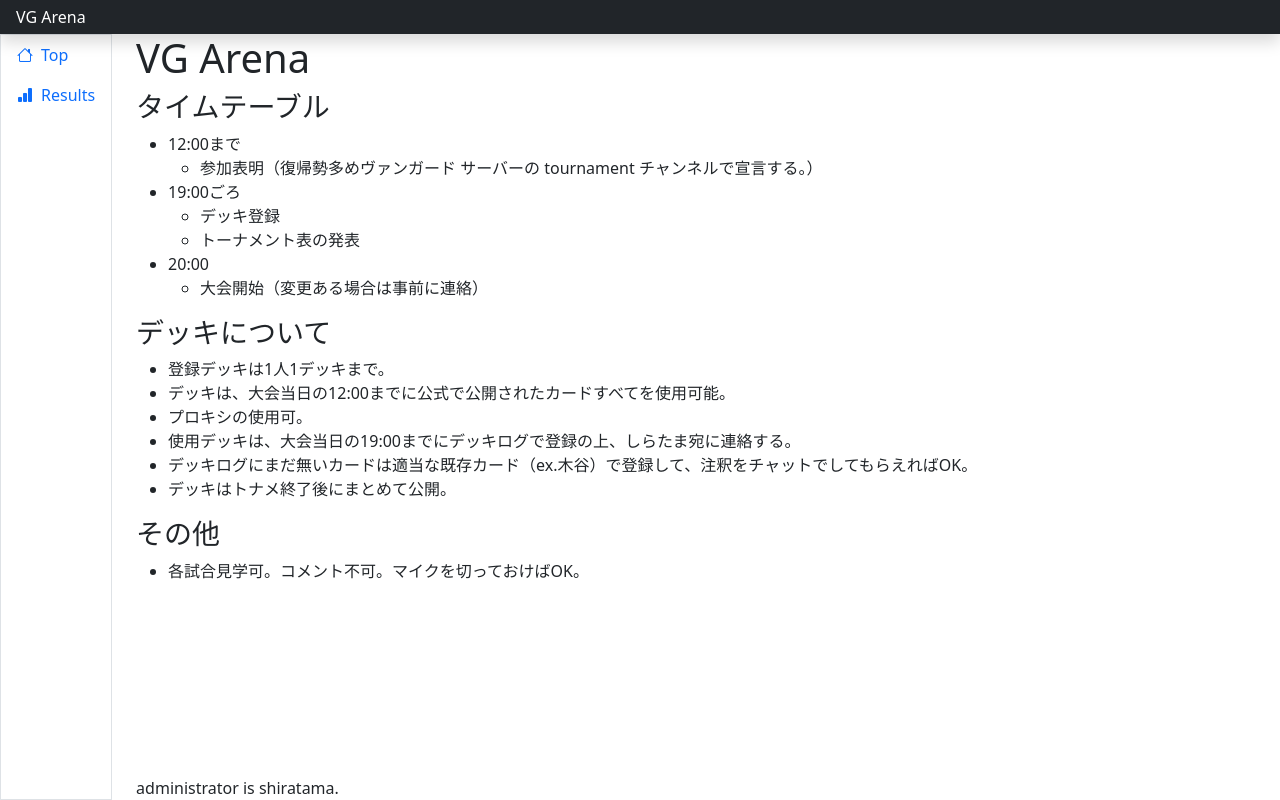
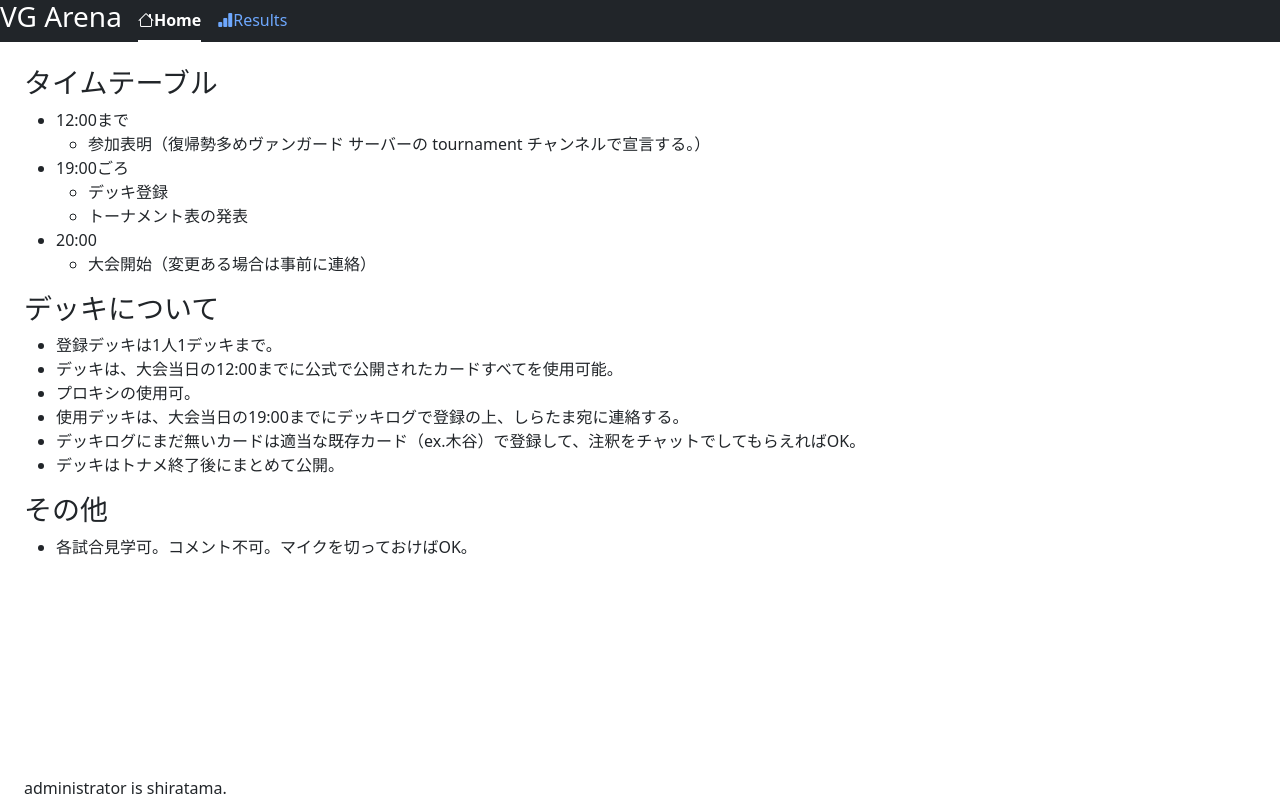
Before and after one commit to erue-mechau/vg, a plain HTML site: page index.html in a window 1280 px wide. Drawn offline with nearby package versions, Linux system fonts and the light colour scheme.

Commit message:
navbar changed

```diff
--- a/index.html
+++ b/index.html
@@ -12,30 +12,23 @@
   </head>
   <body>
     <div class="layout d-flex flex-column">
-      <header class="navbar sticky-top bg-dark flex-md-nowrap p-0 shadow">
-        <a href="index.html" class="navbar-brand col-md-3 col-lg-2 me-0 px-3 fs-6 text-white">VG Arena</a>
-      </header>
-      <div class="d-flex flex-grow-1">
-        <!-- menu start -->
-        <div class="sidebar border border-right">
-          <ul class="nav flex-column">
+      <header class="d-flex bg-dark text-white" data-bs-theme="dark">
+        <h3 class="pe-3">VG Arena</h3>
+        <ul class="nav nav-underline">
           <li class="nav-item">
-              <a href="index.html" class="nav-link d-flex align-items-center gap-2 active">
-                <i class="bi bi-house"></i>Top
+            <a href="index.html" class="nav-link active">
+              <i class="bi bi-house"></i>Home
             </a>
           </li>
           <li class="nav-item">
-              <a href="results.html" class="nav-link d-flex align-items-center gap-2">
+            <a href="results.html" class="nav-link">
               <i class="bi bi-bar-chart-fill"></i>Results
             </a>
           </li>
         </ul>
-        </div>
-        <!-- menu end -->
-
-        <!-- main start -->
-        <main class="px-md-4 d-flex flex-column">
-          <h1>VG Arena</h1>
+      </header>
+      <div class="d-flex flex-grow-1">
+        <main class="px-md-4 pt-md-4 d-flex flex-column">
           <div class="flex-grow-1">
             <h3>タイムテーブル</h3>
             <ul>
```
Also changed, not shown: links.html (+1 -1 lines), results.html (+7 -12 lines). Lines whose indentation alone changed are shown as unchanged.
